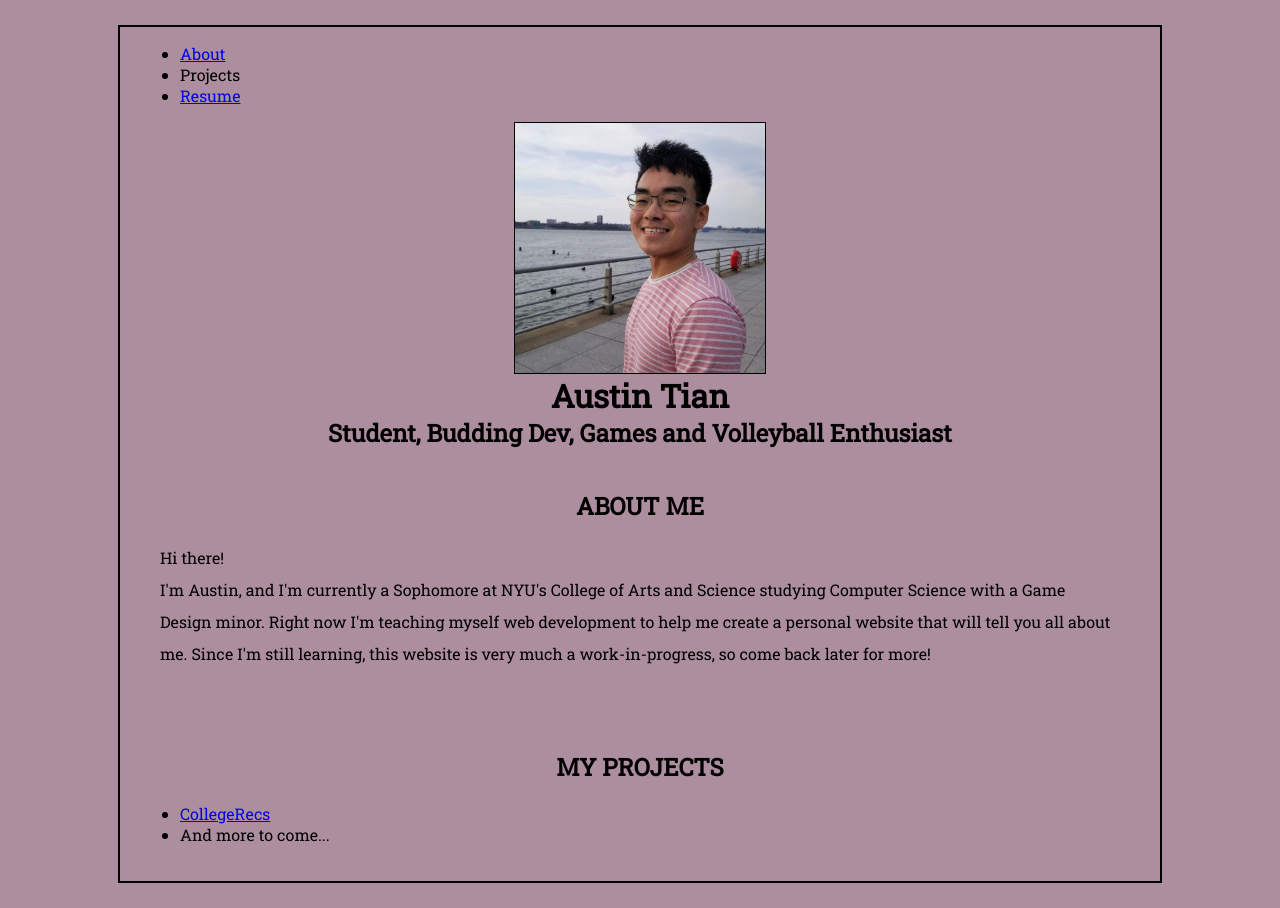
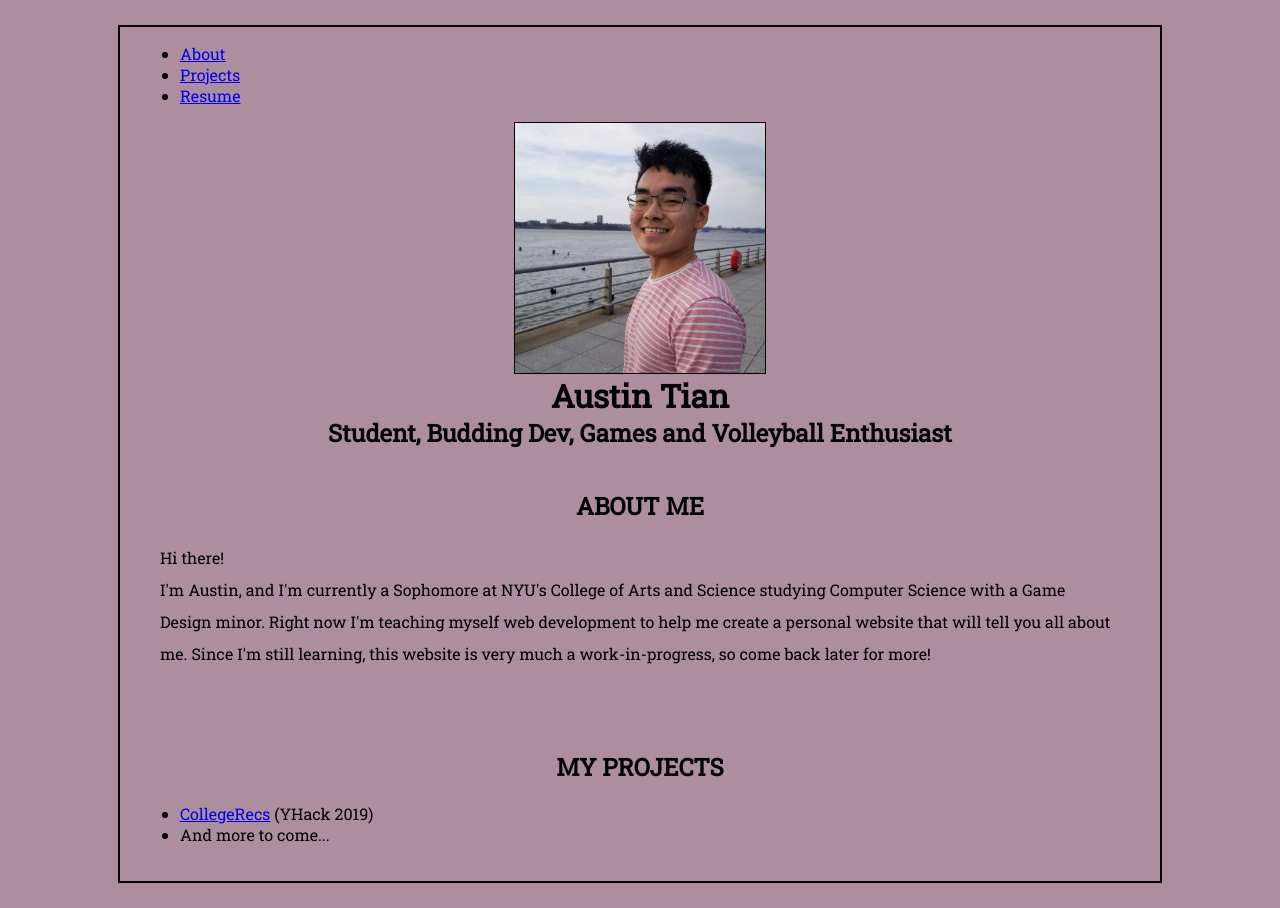
Before and after one commit to austintian03/austintian03.github.io, a plain HTML site: page index.html in a window 1280 px wide. Drawn offline with Linux system fonts and the light colour scheme.

Commit message:
Update index.html

```diff
--- a/index.html
+++ b/index.html
@@ -13,7 +13,7 @@
       <nav>
         <ul class="navigation" >
           <li><a href="#About">About</a></li>
-          <li>Projects</li>
+          <li><a href="#Projects">Projects</a></li>
           <li><a href="images/Resume 2.0.pdf" target="_blank">Resume</a></li>
         </ul>
       </nav>
@@ -35,7 +35,7 @@
     <div id="Projects">
       <h2>MY PROJECTS</h2>
       <ul id="project-p">
-        <li><a href="https://github.com/owang00/owang00.github.io">CollegeRecs</a></li>
+        <li><a href="https://github.com/owang00/owang00.github.io">CollegeRecs</a> (YHack 2019)</li>
         <li>And more to come...</li>
       </ul>
     </div>
```
